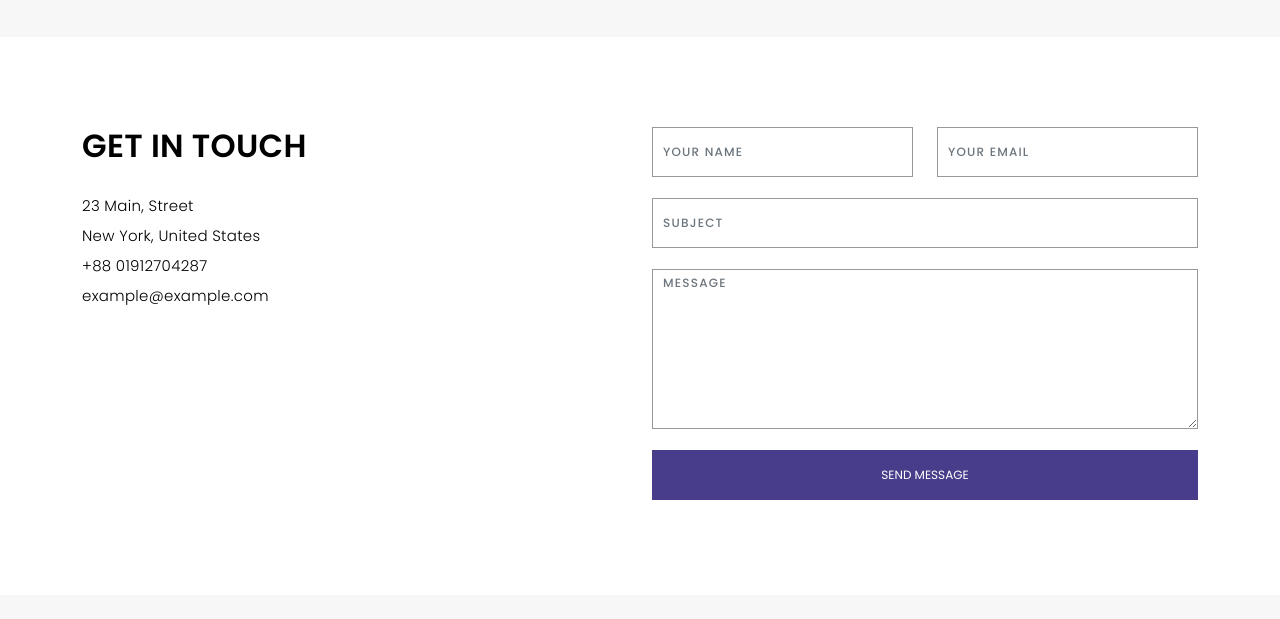
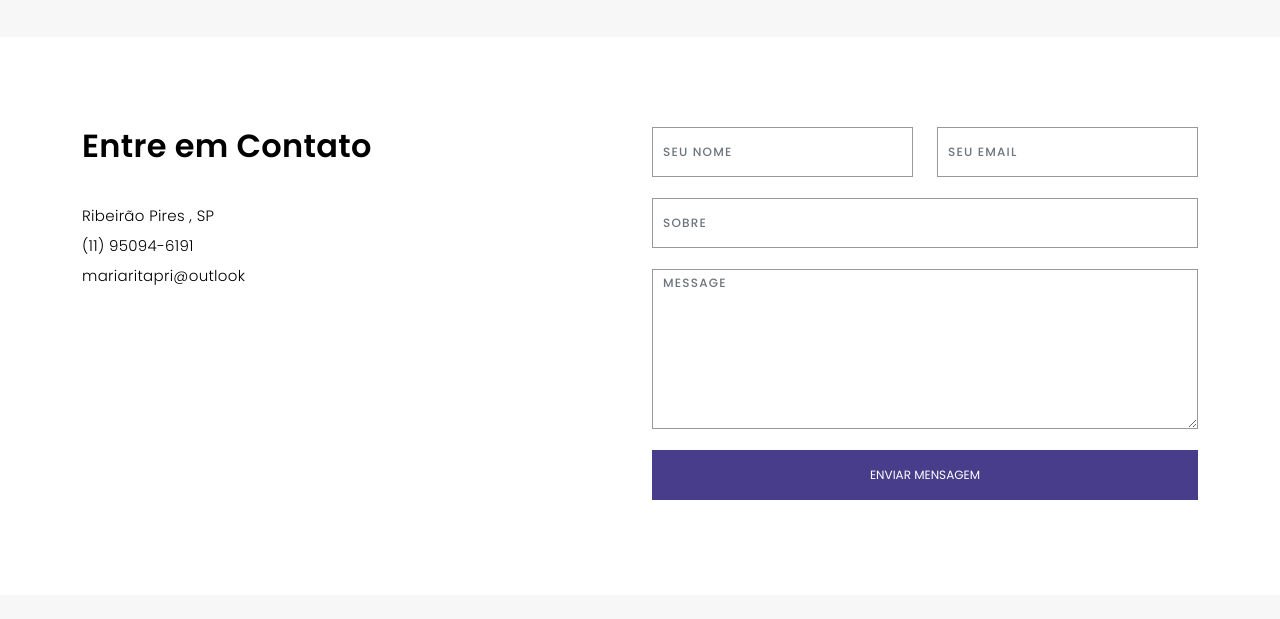
Before and after one commit to projetoMariaritado/curriculo-site, a plain HTML site: page index.html in a window 1280 px wide. Shown: the part 3740-4359 px from the top of the page. Drawn offline with nearby package versions, Linux system fonts and the light colour scheme; a web font is replaced by a local one.

Commit message:
Add files via upload

```diff
--- a/index.html
+++ b/index.html
@@ -291,13 +291,13 @@
             <div class="col-lg-6">
               <div class="contact-contact">
 
-                <h2 class="mb-30">GET IN TOUCH</h2>
+                <h2 class="mb-30">Entre em Contato</h2>
 
                 <ul class="contact-details">
-                  <li><span>23 Main, Street</span></li>
-                  <li><span>New York, United States</span></li>
-                  <li><span>+88 01912704287</span></li>
-                  <li><span>example@example.com</span></li>
+                  <li><span></span></li>
+                  <li><span>Ribeirão Pires , SP</span></li>
+                  <li><span>(11) 95094-6191</span></li>
+                  <li><span>mariaritapri@outlook</span></li>
                 </ul>
 
               </div>
@@ -309,19 +309,19 @@
 
                   <div class="col-lg-6">
                     <div class="form-group contact-block1">
-                      <input type="text" name="name" class="form-control" id="name" placeholder="Your Name" required>
+                      <input type="text" name="name" class="form-control" id="name" placeholder="Seu Nome" required>
                     </div>
                   </div>
 
                   <div class="col-lg-6">
                     <div class="form-group">
-                      <input type="email" class="form-control" name="email" id="email" placeholder="Your Email" required>
+                      <input type="email" class="form-control" name="email" id="email" placeholder="Seu Email" required>
                     </div>
                   </div>
 
                   <div class="col-lg-12">
                     <div class="form-group">
-                      <input type="text" class="form-control" name="subject" id="subject" placeholder="Subject" required>
+                      <input type="text" class="form-control" name="subject" id="subject" placeholder="sobre" required>
                     </div>
                   </div>
 
@@ -334,11 +334,11 @@
                   <div class="col-lg-12">
                     <div class="loading">Loading</div>
                     <div class="error-message"></div>
-                    <div class="sent-message">Your message has been sent. Thank you!</div>
+                    <div class="sent-message">Sua mensagem foi enviada com sucesso </div>
                   </div>
 
                   <div class="mt-0">
-                    <input type="submit" class="btn btn-defeault btn-send" value="Send message">
+                    <input type="submit" class="btn btn-defeault btn-send" value="enviar mensagem">
                   </div>
 
                 </div>
```
